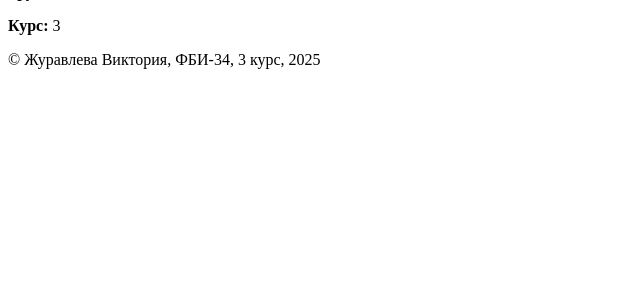
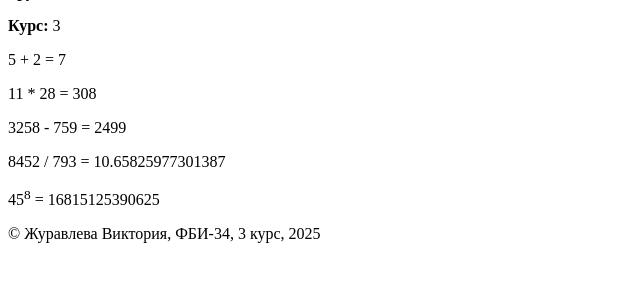
Before and after one commit to viktoria-zhur/web-2, a Flask app: page /lab2/example in a window 1280 px wide. Shown: the part 229-511 px from the top of the page, without its empty margins (0-640 px from the left). Run offline with Flask 3, Linux system fonts and the light colour scheme.

Commit message:
Выражения

```diff
--- a/templates/example.html
+++ b/templates/example.html
@@ -22,6 +22,14 @@
             <p><strong>Группа:</strong> {{ group }}</p>
             <p><strong>Курс:</strong> {{ course }}</p>
         </div>
+
+        <div class="info-box">
+            <p>5 + 2 = {{ 5 + 2 }}<br></p>
+            <p>11 * 28 = {{ 11 * 28 }}<br></p>
+            <p>3258 - 759 = {{ 3258 - 759 }}<br></p>
+            <p>8452 / 793 = {{ 8452 / 793 }}<br></p>
+            <p>45<sup>8</sup> = {{ 45 ** 8 }}<br></p>
+        </div>
     </main>
 
     <footer>
```
